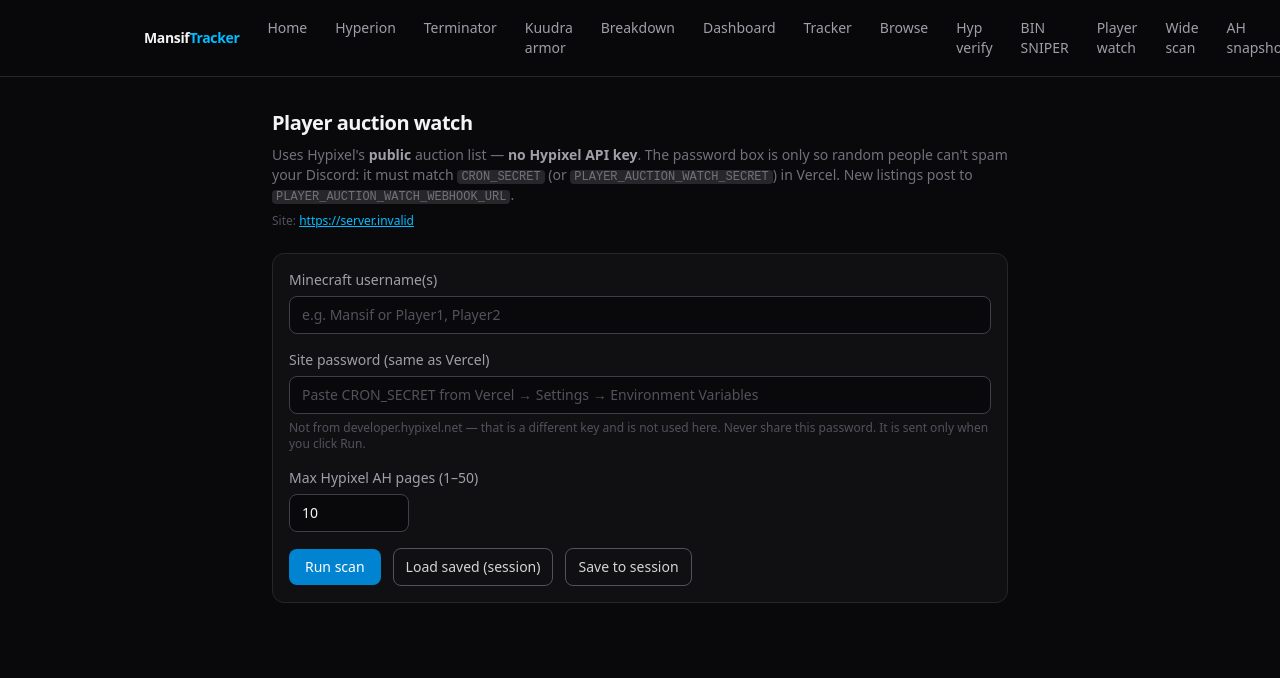
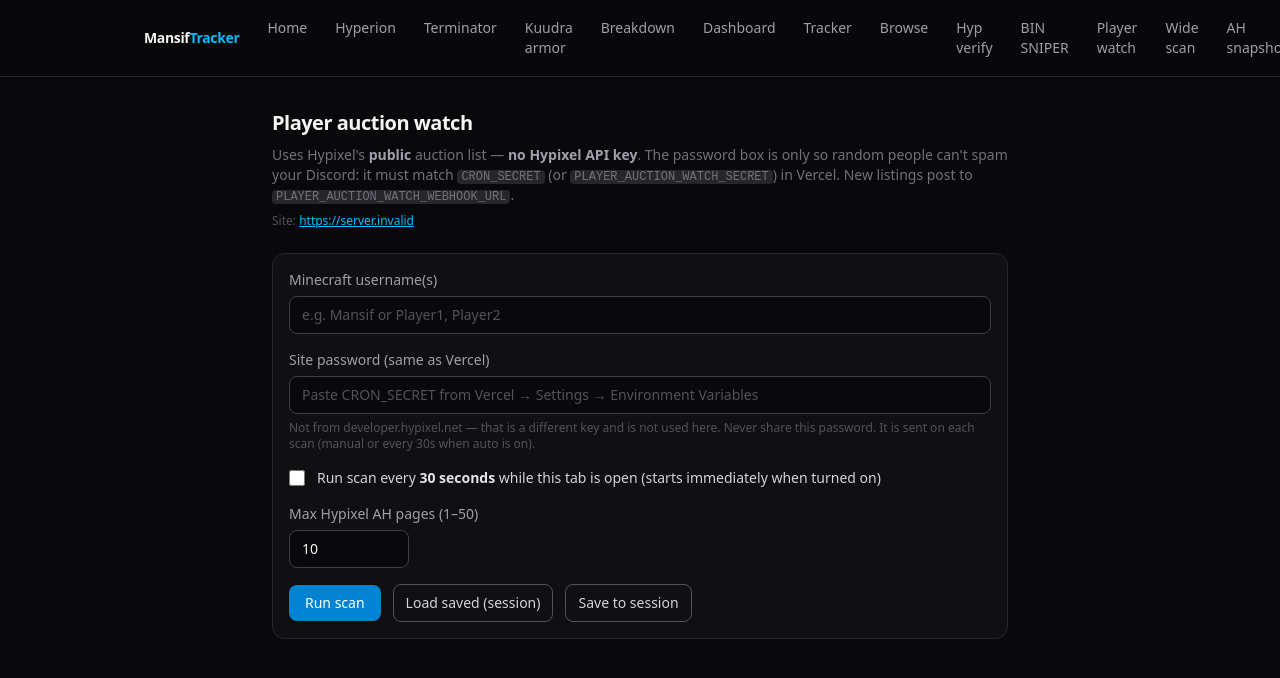
Before and after one commit to itsMansifingTime/mansiftracker, a Next.js app: page /player-watch in a window 1280 px wide. Shown: the top 678 px of the page. Built offline with nearby package versions, Linux system fonts and the light colour scheme; no server answers.

Commit message:
Player watch: optional 30s auto-scan while tab open
Made-with: Cursor

```diff
--- a/src/app/player-watch/page.tsx
+++ b/src/app/player-watch/page.tsx
@@ -1,19 +1,25 @@
 "use client";
 
-import { useCallback, useEffect, useState } from "react";
+import { useCallback, useEffect, useRef, useState } from "react";
 import { Nav } from "@/components/Nav";
 import { PUBLIC_SITE_URL } from "@/lib/site-url";
 
 const SESSION_KEY_PLAYER = "playerWatchNames";
 const SESSION_KEY_SECRET = "playerWatchSecret";
 
+const AUTO_SCAN_INTERVAL_MS = 30_000;
+
 export default function PlayerWatchPage() {
   const [players, setPlayers] = useState("");
   const [apiSecret, setApiSecret] = useState("");
   const [maxPages, setMaxPages] = useState(10);
   const [running, setRunning] = useState(false);
+  const [autoRun, setAutoRun] = useState(false);
   const [result, setResult] = useState<unknown>(null);
   const [error, setError] = useState<string | null>(null);
+
+  const runningRef = useRef(false);
+  const intervalRef = useRef<ReturnType<typeof setInterval> | null>(null);
 
   const loadFromSession = useCallback(() => {
     try {
@@ -40,6 +46,8 @@ export default function PlayerWatchPage() {
   }, [loadFromSession]);
 
   const runWatch = useCallback(async () => {
+    if (runningRef.current) return;
+
     const secret = apiSecret.trim();
     const raw = players.trim();
     if (!secret) {
@@ -55,9 +63,9 @@ export default function PlayerWatchPage() {
       return;
     }
 
+    runningRef.current = true;
     setRunning(true);
     setError(null);
-    setResult(null);
     try {
       const q = new URLSearchParams();
       q.set("players", raw);
@@ -79,9 +87,32 @@ export default function PlayerWatchPage() {
       setError(e instanceof Error ? e.message : String(e));
       setResult(null);
     } finally {
+      runningRef.current = false;
       setRunning(false);
     }
   }, [apiSecret, players, maxPages]);
+
+  useEffect(() => {
+    if (!autoRun) {
+      if (intervalRef.current) {
+        clearInterval(intervalRef.current);
+        intervalRef.current = null;
+      }
+      return;
+    }
+
+    void runWatch();
+    intervalRef.current = setInterval(() => {
+      void runWatch();
+    }, AUTO_SCAN_INTERVAL_MS);
+
+    return () => {
+      if (intervalRef.current) {
+        clearInterval(intervalRef.current);
+        intervalRef.current = null;
+      }
+    };
+  }, [autoRun, runWatch]);
 
   return (
     <div className="flex min-h-full flex-1 flex-col bg-zinc-950 text-zinc-100">
@@ -141,7 +172,20 @@ export default function PlayerWatchPage() {
               autoComplete="off"
             />
             <span className="text-xs text-zinc-600">
-              Not from developer.hypixel.net — that is a different key and is not used here. Never share this password. It is sent only when you click Run.
+              Not from developer.hypixel.net — that is a different key and is not used here. Never share this password. It is sent on each scan (manual or every 30s when auto is on).
+            </span>
+          </label>
+
+          <label className="flex cursor-pointer items-center gap-3 text-sm text-zinc-300">
+            <input
+              type="checkbox"
+              checked={autoRun}
+              onChange={(e) => setAutoRun(e.target.checked)}
+              className="size-4 rounded border-zinc-600 bg-zinc-950 text-sky-600 focus:ring-sky-600"
+            />
+            <span>
+              Run scan every <strong className="text-zinc-200">30 seconds</strong>{" "}
+              while this tab is open (starts immediately when turned on)
             </span>
           </label>
 
@@ -166,7 +210,7 @@ export default function PlayerWatchPage() {
               onClick={() => void runWatch()}
               className="rounded-lg bg-sky-600 px-4 py-2 text-sm font-medium text-white transition hover:bg-sky-500 disabled:opacity-50"
             >
-              {running ? "Running…" : "Run scan"}
+              {running ? "Running…" : autoRun ? "Run now (also on timer)" : "Run scan"}
             </button>
             <button
               type="button"
```
